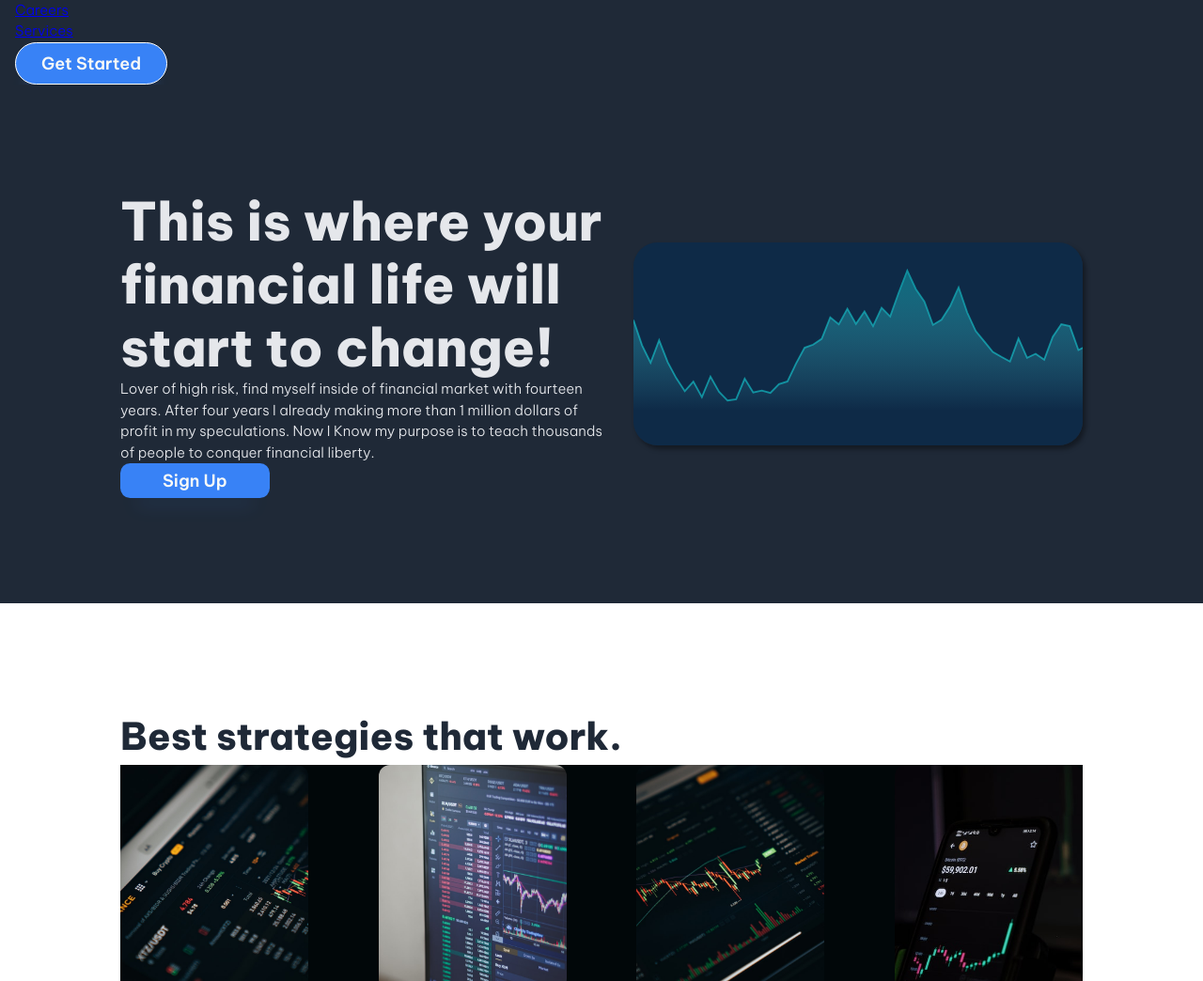
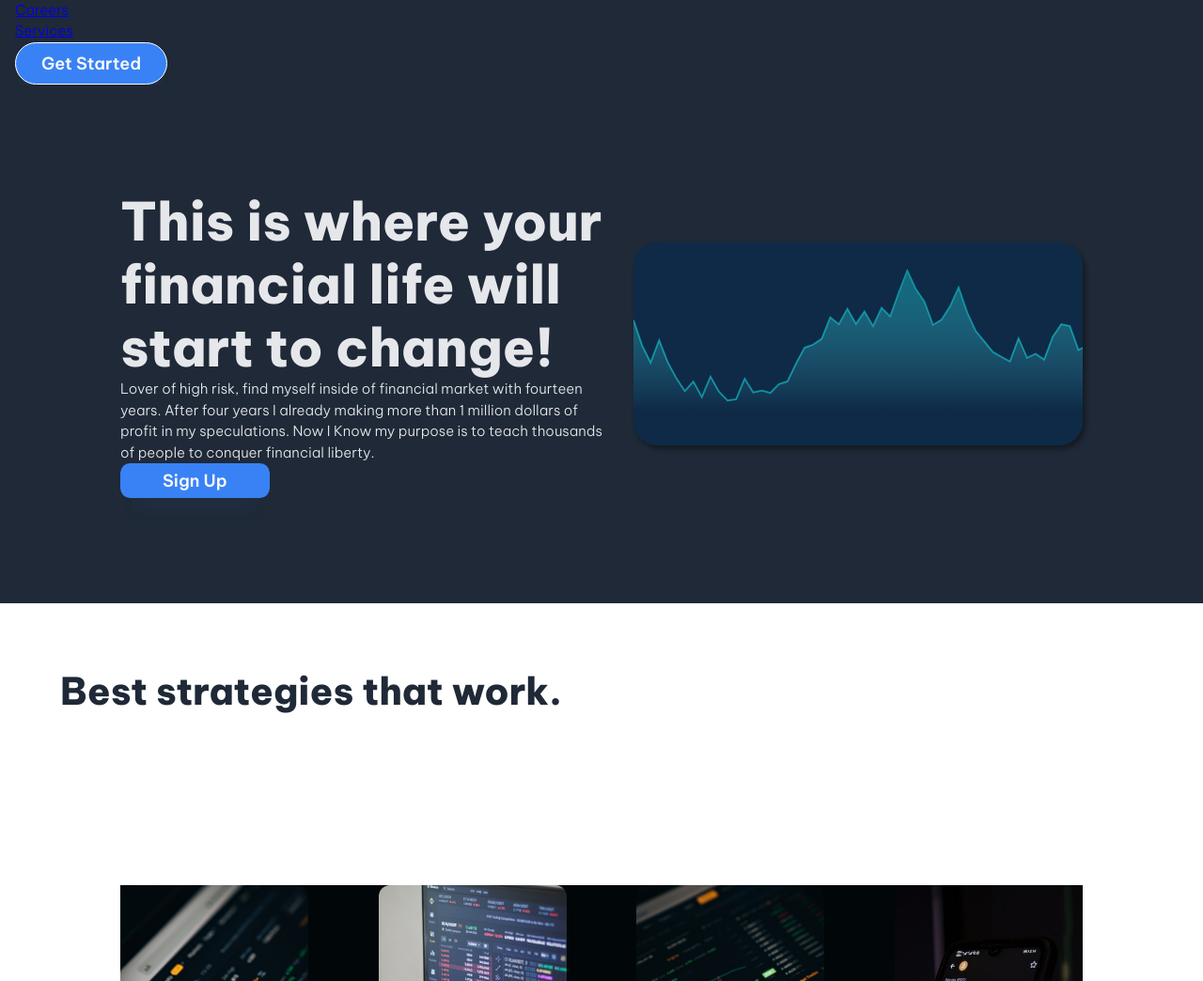
Before and after one commit to andriel300/trader-landing-page, a website built with Vite: page index.html in a window 1280 px wide. Shown: the part 56-1100 px from the top of the page at 94% size. Built offline with nearby package versions, Linux system fonts and the light colour scheme.

Commit message:
create another main section and centering

```diff
--- a/index.html
+++ b/index.html
@@ -58,16 +58,17 @@
                     </div>
                 </div>
             </section>
-
+            <section class="centertext padding-block-800">
+                <div>
+                    <h1
+                        class="fs-secondary-text fw-extrabold text-primary-600"
+                    >
+                        Best strategies that work.
+                    </h1>
+                </div>
+            </section>
             <section class="padding-block-900">
                 <div class="container">
-                    <div>
-                        <h1
-                            class="fs-secondary-text fw-extrabold text-primary-600"
-                        >
-                            Best strategies that work.
-                        </h1>
-                    </div>
                     <div class="even-columns text-center gallery">
                         <div class="info">
                             <img
```
